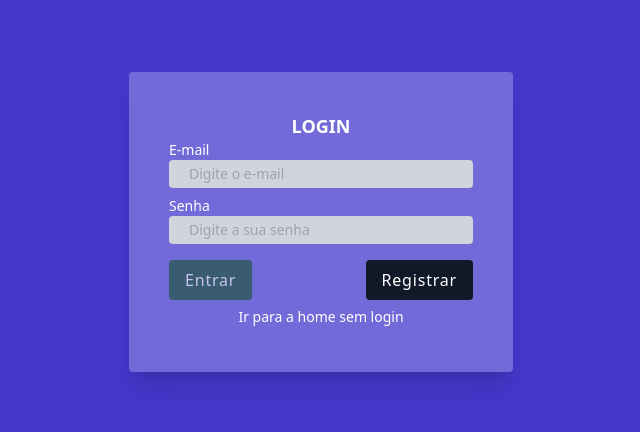
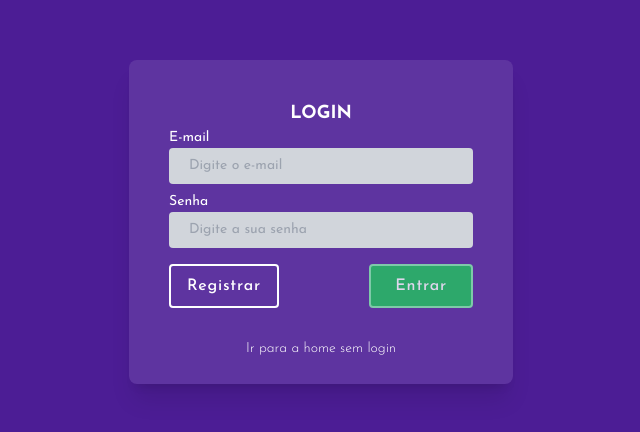
Before and after one commit to muriloommaia/crud-guru, a React (Create React App) app in the folder app/frontend/: page /login in a window 1280 px wide. Shown: the part 178-610 px from the top of the page, without its empty margins (271-911 px from the left). Built offline with nearby package versions, Linux system fonts and the light colour scheme; no server answers.

Commit message:
feat: login style

```diff
--- a/app/frontend/src/components/Header.tsx
+++ b/app/frontend/src/components/Header.tsx
@@ -13,9 +13,9 @@ export default function Header() {
     dispatch(setLogged(false));
   };
   return (
-    <nav className="flex items-center justify-between flex-wrap px-5">
-      <div className="flex items-center flex-shrink-0 text-white mr-6">
-        <img src={logo} alt="logo" className="hidden sm:block" />
+    <nav className="flex items-center flex-col justify-between flex-wrap px-5 sm:flex-row">
+      <div className="flex items-center mr-0 mb-4 mt-2 flex-shrink-0 text-white sm:mr-6">
+        <img src={logo} alt="logo" className="" />
       </div>
       <div className="font-bold flex-wrap flex text-stone-50 text-center text-2xl">
         Teste Prático
@@ -25,22 +25,24 @@ export default function Header() {
 
           <Link
             to="/edit/profile"
-            className="transition duration-200 ease-in block bg-green-400 border-violet-800 border-2 rounded-full m-4 px-4 py-2 text-slate-50 font-semibold hover:bg-green-600"
+            className="transition duration-200 ease-in block bg-green-500 border-violet-800 border-2 rounded-full m-4 px-4 py-2 text-slate-50 font-semibold hover:bg-green-700"
           >
             Editar Perfil
           </Link>
           <button
             type="button"
-            className="block text-white bg-red-900 border-violet-800 border-2 rounded-full my-4 px-4 py-2"
+            className="transition duration-200 ease-in block text-white bg-red-700 hover:bg-red-900  border-violet-800 border-2 rounded-full my-4 px-4 py-2"
             onClick={logout}
           >
             Logout
           </button>
         </div>
       ) : (
-        <div className="flex">
-
-          <Link to="/login" className="transition duration-200 ease-in block bg-green-400 border-violet-800 border-2 rounded-full my-4 px-7 py-2 text-black font-bold hover:bg-green-500 ">
+        <div className="flex items-center">
+          <Link to="/register" className=" text-white mr-5 hover:font-medium">
+            Registrar
+          </Link>
+          <Link to="/login" className="transition duration-200 ease-in block bg-green-500 border-violet-800 border-2 rounded-full my-4 px-7 py-2 text-white font-bold hover:bg-green-700 ">
             Login
           </Link>
         </div>
--- a/app/frontend/src/components/Table.tsx
+++ b/app/frontend/src/components/Table.tsx
@@ -6,7 +6,7 @@ import Pagination from './Pagination';
 export default function Table({ data }: { data: UserRender[] }) {
   return (
     <section className="flex flex-col bg-green-500 items-center w-11/12 rounded-lg shadow-2xl ">
-      <div className="container">
+      <div className="w-full">
         <div className="flex flex-wrap center">
           <div className="w-full ">
             <div className="max-w-full overflow-x-auto">
@@ -61,7 +61,7 @@ export default function Table({ data }: { data: UserRender[] }) {
                     </th>
                   </tr>
                 </thead>
-                <tbody className=" min-h-[955px]">
+                <tbody className=" min-h-[955px] w-full">
                   {data.map((user, idx) => (
                     <LineTable key={user.id} user={user} idx={idx} />
                   ))}
--- a/app/frontend/src/pages/Login.tsx
+++ b/app/frontend/src/pages/Login.tsx
@@ -38,17 +38,17 @@ export default function Login() {
     return <Navigate to="/home" />;
   }
   return (
-    <div className="h-screen font-sans login bg-cover bg-indigo-700">
+    <div className="h-screen login bg-cover bg-violet-900">
       <div className="container mx-auto h-full flex flex-1 justify-center items-center">
         <div className="w-full max-w-lg">
           <div className="leading-loose">
-            <form className="max-w-sm m-4 p-10 bg-white bg-opacity-25 rounded shadow-xl">
+            <form className="max-w-sm m-4 p-10 bg-white bg-opacity-10 rounded-lg shadow-xl pb-5">
               <p className="text-white text-center text-lg font-bold">LOGIN</p>
               <div className="">
                 <label className="block text-sm text-white" htmlFor="email">
                   E-mail
                   <input
-                    className="w-full px-5 py-1 text-gray-700 bg-gray-300 rounded focus:outline-none focus:bg-white"
+                    className="w-full px-5 py-2 text-gray-700 bg-gray-300 rounded focus:outline-none focus:bg-white"
                     type="email"
                     id="email"
                     name="email"
@@ -64,7 +64,7 @@ export default function Login() {
                 <label className="block  text-sm text-white" htmlFor="password">
                   Senha
                   <input
-                    className="w-full px-5 py-1 text-gray-700 bg-gray-300 rounded focus:outline-none focus:bg-white"
+                    className="w-full px-5 py-2 text-gray-700 bg-gray-300 rounded focus:outline-none focus:bg-white"
                     type="password"
                     id="password"
                     name="password"
@@ -77,9 +77,17 @@ export default function Login() {
                 </label>
               </div>
 
-              <div className="mt-4 items-center flex justify-between">
+              <div className="mt-4 mb-6 items-center flex justify-between font-medium">
+                <Link to="/register">
+                  <div
+                    className="px-4 py-1 text-white  tracking-wider rounded border-white border-2 hover:bg-slate-100 hover:text-violet-900"
+                  >
+                    Registrar
+
+                  </div>
+                </Link>
                 <button
-                  className="px-4 py-1 text-white font-light tracking-wider bg-green-900 hover:bg-green-800 rounded disabled:opacity-60"
+                  className="px-6 border-green-300 border-2 py-1 text-white  tracking-wider bg-green-500 hover:bg-green-700 rounded disabled:opacity-80"
                   type="submit"
                   disabled={verifyLogin(email, password)}
                   onClick={(e) => login(e)}
@@ -87,14 +95,6 @@ export default function Login() {
                   Entrar
 
                 </button>
-                <Link to="/register">
-                  <div
-                    className="px-4 py-1 text-white font-light tracking-wider bg-gray-900 hover:bg-gray-800 rounded"
-                  >
-                    Registrar
-
-                  </div>
-                </Link>
               </div>
               <div className="text-center">
                 <Link to="/home" className="text-white text-sm">
```
